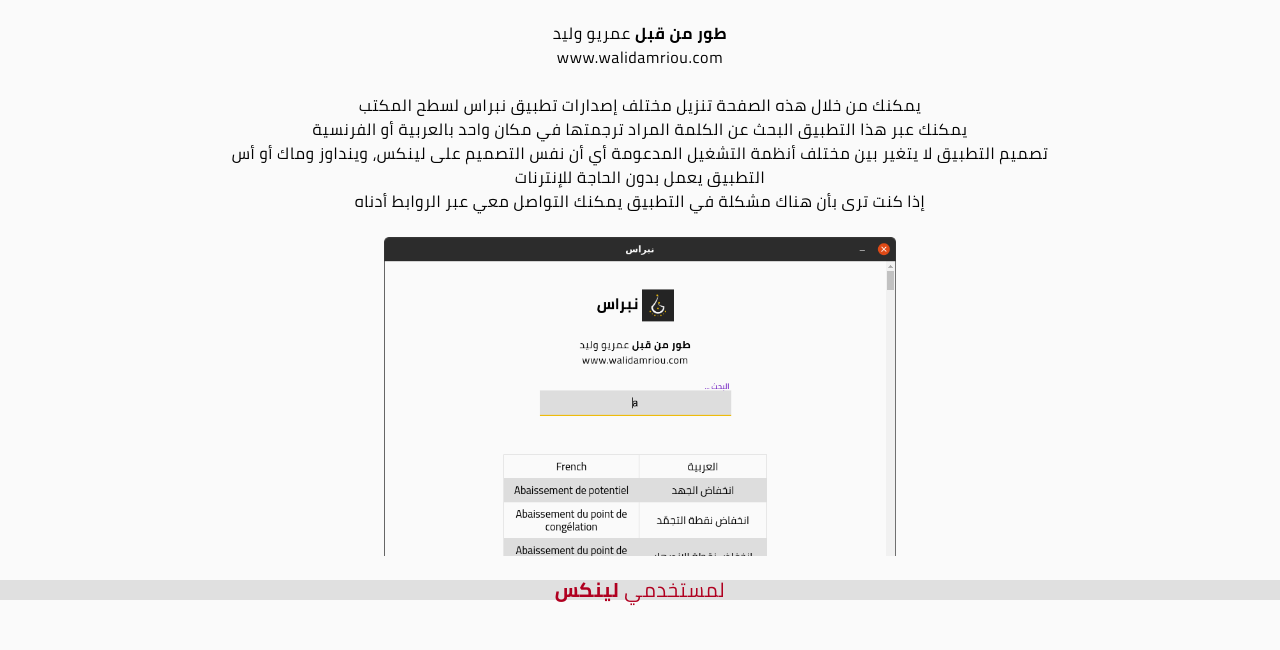
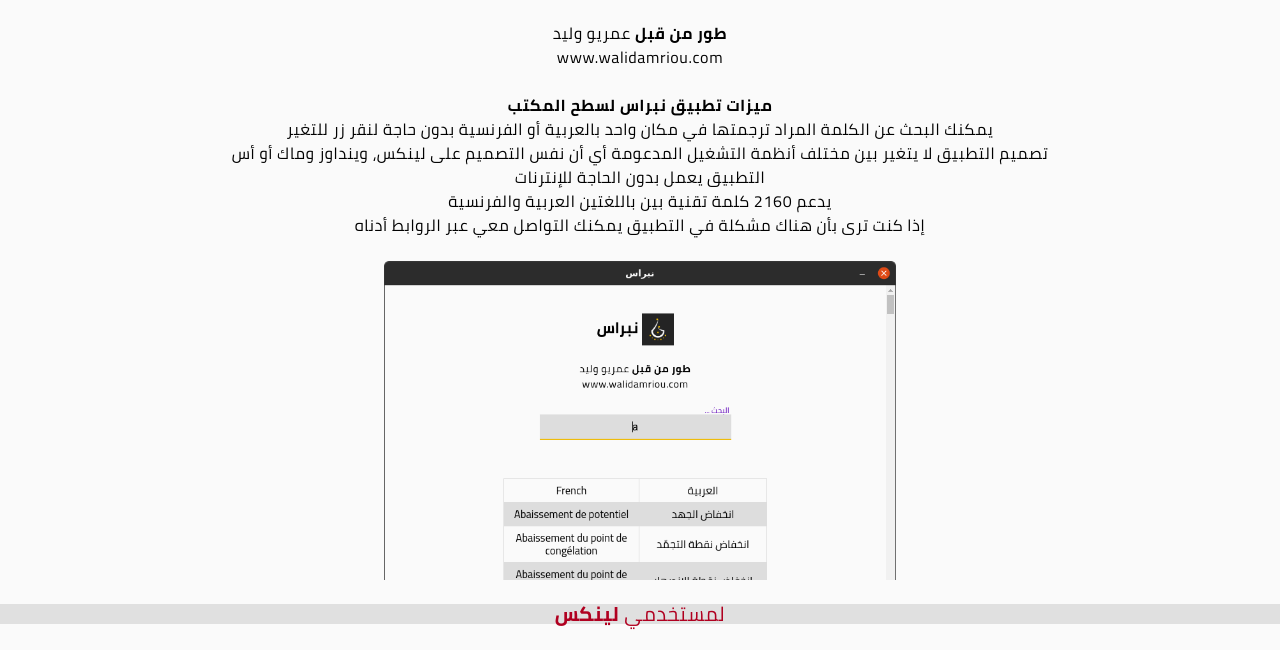
Before and after one commit to walidamriou/Nibras, a plain HTML site: page desktop.html in a window 1280 px wide. Shown: the part 97-747 px from the top of the page. Drawn offline with nearby package versions, Linux system fonts and the light colour scheme; a script that the page names is missing.

Commit message:
Update desktop.html

```diff
--- a/desktop.html
+++ b/desktop.html
@@ -86,12 +86,17 @@
         <h6> <b>طور من قبل</b> عمريو وليد <br>
         www.walidamriou.com</h6>
 
-        <h6> يمكنك من خلال هذه الصفحة تنزيل مختلف إصدارات تطبيق نبراس لسطح المكتب <br>
-        يمكنك عبر هذا التطبيق البحث عن الكلمة المراد ترجمتها في مكان واحد بالعربية أو الفرنسية <br>
-        تصميم التطبيق لا يتغير بين مختلف أنظمة التشغيل المدعومة أي أن نفس التصميم على لينكس، وينداوز وماك أو أس
-       <br>
-       التطبيق يعمل بدون الحاجة للإنترنات
-       <br>
+
+        <h6>
+          <b>ميزات تطبيق نبراس لسطح المكتب</b> <br>
+      يمكنك البحث عن الكلمة المراد ترجمتها في مكان واحد بالعربية أو الفرنسية بدون حاجة لنقر زر للتغير
+      <br>
+ تصميم التطبيق لا يتغير بين مختلف أنظمة التشغيل المدعومة أي أن نفس التصميم على لينكس، وينداوز وماك أو أس
+ <br>
+ التطبيق يعمل بدون الحاجة للإنترنات
+ <br>
+ يدعم 2160 كلمة تقنية بين باللغتين العربية والفرنسية
+ <br>
        إذا كنت ترى بأن هناك مشكلة في التطبيق يمكنك التواصل معي عبر الروابط أدناه
        <br><br>
 
```
